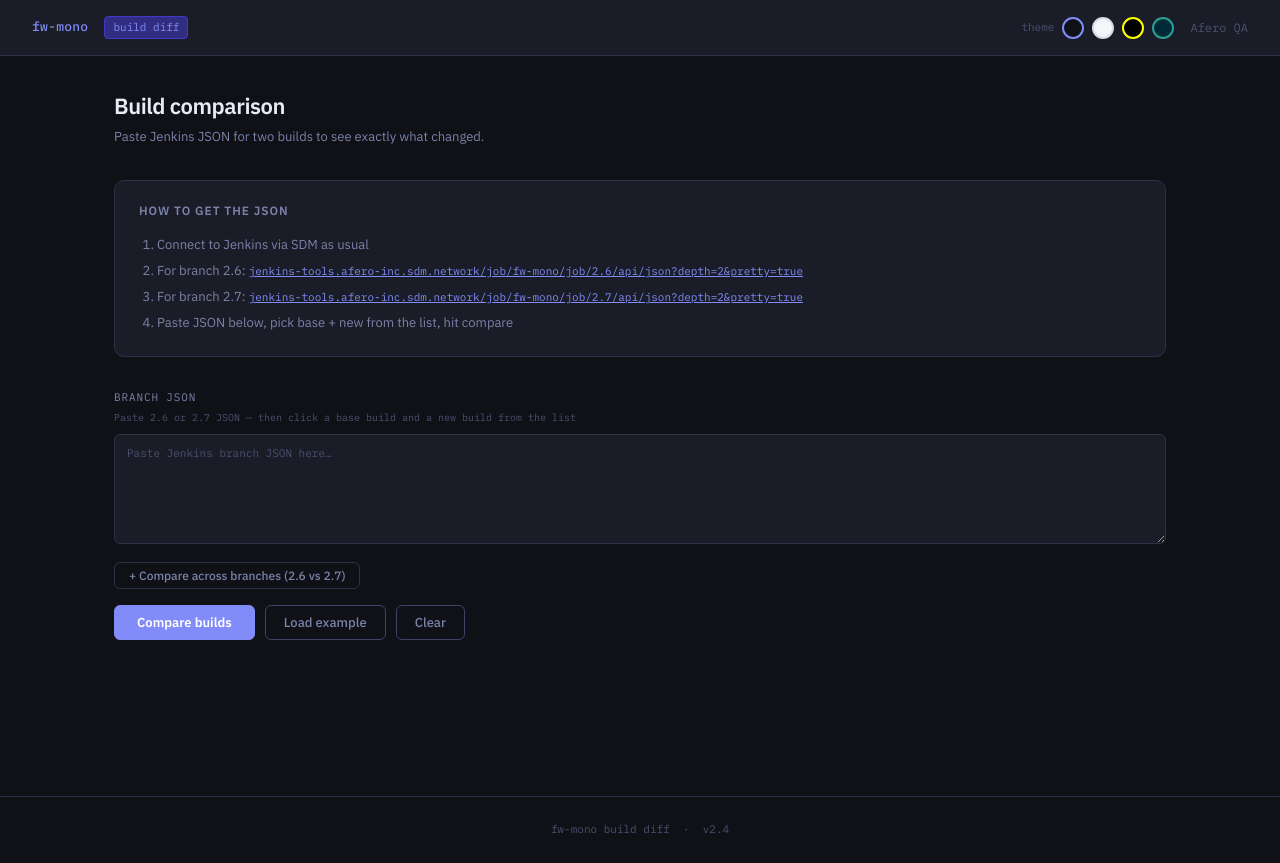
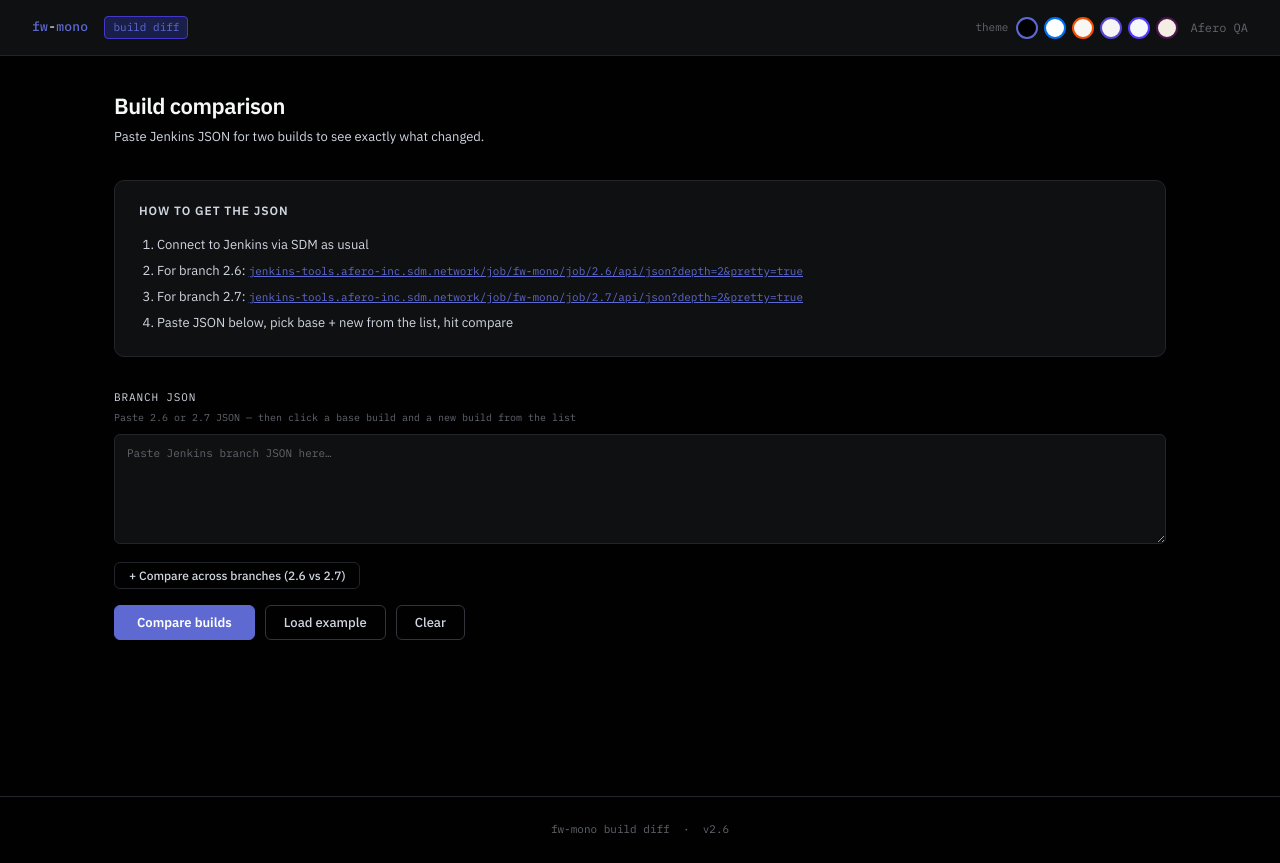
Before and after one commit to blakeafero/fwcompare, a plain HTML site: page index.html in a window 1280 px wide. Drawn offline with Linux system fonts and the light colour scheme.

Commit message:
Add files via upload

```diff
--- a/index.html
+++ b/index.html
@@ -9,53 +9,77 @@
 <style>
   *, *::before, *::after { box-sizing: border-box; margin: 0; padding: 0; }
 
-  /* ── Dark (default) ── */
-  :root, [data-theme="dark"] {
-    --bg: #0f1117; --surface: #1a1d27; --surface2: #22263a;
-    --border: #2e3248; --border-accent: #3d4266;
-    --text: #e8eaf6; --text-muted: #7b82a8; --text-dim: #4a5070;
-    --green: #4ade80; --green-bg: #0d2818; --green-border: #166534;
-    --red: #f87171; --red-bg: #2a0f0f; --red-border: #7f1d1d;
-    --amber: #fbbf24; --amber-bg: #27200a;
-    --blue: #60a5fa; --blue-bg: #0c1a30; --blue-border: #1e3a5f;
-    --accent: #818cf8; --accent-dim: #312e81;
-    --new-card-bg: #13143a;
+  /* ── Linear (default) ── */
+  :root, [data-theme="linear"] {
+    --bg: #010102; --surface: #0f1011; --surface2: #18191a;
+    --border: #23252a; --border-accent: #34343a;
+    --text: #f7f8f8; --text-muted: #d0d6e0; --text-dim: #62666d;
+    --green: #27a644; --green-bg: #0a1f10; --green-border: #166534;
+    --red: #e5484d; --red-bg: #1f0a0a; --red-border: #7f1d1d;
+    --amber: #f5a623; --amber-bg: #1f1500;
+    --blue: #5e6ad2; --blue-bg: #0d1030; --blue-border: #3040a0;
+    --accent: #5e6ad2; --accent-dim: #1a1f4a;
+    --new-card-bg: #0d1030;
   }
-  /* ── Light ── */
-  [data-theme="light"] {
-    --bg: #f5f6fa; --surface: #ffffff; --surface2: #f0f1f7;
-    --border: #d8dae8; --border-accent: #b8bbcf;
-    --text: #1a1d2e; --text-muted: #555972; --text-dim: #9598b0;
-    --green: #166534; --green-bg: #dcfce7; --green-border: #86efac;
-    --red: #991b1b; --red-bg: #fee2e2; --red-border: #fca5a5;
-    --amber: #92400e; --amber-bg: #fef3c7;
-    --blue: #1d4ed8; --blue-bg: #dbeafe; --blue-border: #93c5fd;
-    --accent: #4f46e5; --accent-dim: #e0e7ff;
-    --new-card-bg: #eef2ff;
+  /* ── Vercel ── */
+  [data-theme="vercel"] {
+    --bg: #ffffff; --surface: #fafafa; --surface2: #f5f5f5;
+    --border: #ebebeb; --border-accent: #a1a1a1;
+    --text: #171717; --text-muted: #4d4d4d; --text-dim: #888888;
+    --green: #0070f3; --green-bg: #d3e5ff; --green-border: #0761d1;
+    --red: #ee0000; --red-bg: #f7d4d6; --red-border: #c50000;
+    --amber: #f5a623; --amber-bg: #ffefcf;
+    --blue: #0070f3; --blue-bg: #d3e5ff; --blue-border: #0761d1;
+    --accent: #0070f3; --accent-dim: #d3e5ff;
+    --new-card-bg: #e8f5ff;
   }
-  /* ── High contrast ── */
-  [data-theme="hc"] {
-    --bg: #000000; --surface: #111111; --surface2: #1a1a1a;
-    --border: #444444; --border-accent: #666666;
-    --text: #ffffff; --text-muted: #cccccc; --text-dim: #888888;
-    --green: #00ff88; --green-bg: #002200; --green-border: #00aa55;
-    --red: #ff4444; --red-bg: #220000; --red-border: #aa0000;
-    --amber: #ffcc00; --amber-bg: #221a00;
-    --blue: #44aaff; --blue-bg: #001833; --blue-border: #0066cc;
-    --accent: #ffff00; --accent-dim: #333300;
-    --new-card-bg: #001a00;
+  /* ── Cursor ── */
+  [data-theme="cursor"] {
+    --bg: #f7f7f4; --surface: #ffffff; --surface2: #e6e5e0;
+    --border: #e6e5e0; --border-accent: #cfcdc4;
+    --text: #26251e; --text-muted: #5a5852; --text-dim: #a09c92;
+    --green: #1f8a65; --green-bg: #d4f0e8; --green-border: #1f8a65;
+    --red: #cf2d56; --red-bg: #fce4ea; --red-border: #cf2d56;
+    --amber: #c08532; --amber-bg: #fef3d4;
+    --blue: #4a7fa5; --blue-bg: #dceef8; --blue-border: #4a7fa5;
+    --accent: #f54e00; --accent-dim: #ffe4d9;
+    --new-card-bg: #d4f0e8;
   }
-  /* ── Solarized ── */
-  [data-theme="solarized"] {
-    --bg: #002b36; --surface: #073642; --surface2: #0d4454;
-    --border: #194d5e; --border-accent: #2a6070;
-    --text: #eee8d5; --text-muted: #93a1a1; --text-dim: #586e75;
-    --green: #859900; --green-bg: #0a1a00; --green-border: #4a6600;
-    --red: #dc322f; --red-bg: #2a0a0a; --red-border: #8a1a1a;
-    --amber: #b58900; --amber-bg: #1a1400;
-    --blue: #268bd2; --blue-bg: #001a2e; --blue-border: #0f4a72;
-    --accent: #2aa198; --accent-dim: #002e2c;
-    --new-card-bg: #001a18;
+  /* ── Notion ── */
+  [data-theme="notion"] {
+    --bg: #ffffff; --surface: #f6f5f4; --surface2: #fafaf9;
+    --border: #e5e3df; --border-accent: #c8c4be;
+    --text: #1a1a1a; --text-muted: #5d5b54; --text-dim: #a4a097;
+    --green: #1aae39; --green-bg: #d9f3e1; --green-border: #1aae39;
+    --red: #e03131; --red-bg: #fde8e8; --red-border: #e03131;
+    --amber: #dd5b00; --amber-bg: #fef0e4;
+    --blue: #0075de; --blue-bg: #dcecfa; --blue-border: #0075de;
+    --accent: #5645d4; --accent-dim: #e6e0f5;
+    --new-card-bg: #e6e0f5;
+  }
+  /* ── Stripe ── */
+  [data-theme="stripe"] {
+    --bg: #f6f9fc; --surface: #ffffff; --surface2: #f6f9fc;
+    --border: #e3e8ee; --border-accent: #a8c3de;
+    --text: #0d253d; --text-muted: #273951; --text-dim: #64748d;
+    --green: #1a7a4a; --green-bg: #d4f0e4; --green-border: #1a7a4a;
+    --red: #ea2261; --red-bg: #fde4ee; --red-border: #ea2261;
+    --amber: #9b6829; --amber-bg: #fef3d4;
+    --blue: #533afd; --blue-bg: #eeecff; --blue-border: #533afd;
+    --accent: #533afd; --accent-dim: #eeecff;
+    --new-card-bg: #eeecff;
+  }
+  /* ── Slack ── */
+  [data-theme="slack"] {
+    --bg: #f4ede4; --surface: #ffffff; --surface2: #f9f0ff;
+    --border: #e6e6e6; --border-accent: #4a154b;
+    --text: #1d1d1d; --text-muted: #696969; --text-dim: #a0a0a0;
+    --green: #007a5a; --green-bg: #d4f0e8; --green-border: #007a5a;
+    --red: #cc4117; --red-bg: #fde4da; --red-border: #cc4117;
+    --amber: #9b6829; --amber-bg: #fef3d4;
+    --blue: #1264a3; --blue-bg: #dceef8; --blue-border: #1264a3;
+    --accent: #4a154b; --accent-dim: #f9f0ff;
+    --new-card-bg: #f9f0ff;
   }
   :root { --mono: 'IBM Plex Mono', monospace; --sans: 'IBM Plex Sans', sans-serif; --radius: 6px; --radius-lg: 10px; }
 
@@ -473,7 +497,7 @@ function setTheme(t) {
   if (active) active.style.opacity = '1';
 }
 (function() {
-  let saved = 'dark';
+  let saved = 'linear';
   try { saved = localStorage.getItem('fw-theme') || 'dark'; } catch(e) {}
   document.documentElement.setAttribute('data-theme', saved);
 })();
@@ -785,11 +809,6 @@ function runDiff() {
     return `<tr class="${rowClass}"><td class="artifact-name">${esc(slug)}</td><td>${baseTd}</td><td>${newTd}</td></tr>`;
   }).join('');
 
-  document.getElementById('all-count').textContent = `${newCommits.length} total`;
-  document.getElementById('all-commits').innerHTML = newCommits.length
-    ? newCommits.map(c => commitHTML(c, trulyNew.includes(c))).join('')
-    : `<p class="empty">No commits recorded in this build.</p>`;
-
   document.getElementById('output').style.display = 'block';
   document.getElementById('output').scrollIntoView({behavior:'smooth', block:'start'});
 }
@@ -856,13 +875,15 @@ document.addEventListener('DOMContentLoaded', () => {
 <header>
   <span class="logo">fw<span>-</span>mono</span>
   <span class="header-tag">build diff</span>
-  <div style="margin-left:auto;display:flex;align-items:center;gap:8px;">
-    <span style="color:var(--text-dim);font-size:11px;font-family:var(--mono);">theme</span>
-    <button onclick="setTheme('dark')" id="btn-dark" title="Dark" style="width:22px;height:22px;border-radius:50%;background:#0f1117;border:2px solid #818cf8;cursor:pointer;padding:0;" aria-label="Dark theme"></button>
-    <button onclick="setTheme('light')" id="btn-light" title="Light" style="width:22px;height:22px;border-radius:50%;background:#f5f6fa;border:2px solid #d8dae8;cursor:pointer;padding:0;" aria-label="Light theme"></button>
-    <button onclick="setTheme('hc')" id="btn-hc" title="High contrast" style="width:22px;height:22px;border-radius:50%;background:#000;border:2px solid #ffff00;cursor:pointer;padding:0;" aria-label="High contrast theme"></button>
-    <button onclick="setTheme('solarized')" id="btn-solarized" title="Solarized" style="width:22px;height:22px;border-radius:50%;background:#002b36;border:2px solid #2aa198;cursor:pointer;padding:0;" aria-label="Solarized theme"></button>
-    <span style="color:var(--text-dim);font-size:12px;margin-left:8px;font-family:var(--mono);">Afero QA</span>
+  <div style="margin-left:auto;display:flex;align-items:center;gap:6px;">
+    <span style="color:var(--text-dim);font-size:11px;font-family:var(--mono);margin-right:2px;">theme</span>
+    <button onclick="setTheme('linear')" id="btn-linear" title="Linear" style="width:22px;height:22px;border-radius:50%;background:#010102;border:2px solid #5e6ad2;cursor:pointer;padding:0;" aria-label="Linear theme"></button>
+    <button onclick="setTheme('vercel')" id="btn-vercel" title="Vercel" style="width:22px;height:22px;border-radius:50%;background:#ffffff;border:2px solid #0070f3;cursor:pointer;padding:0;" aria-label="Vercel theme"></button>
+    <button onclick="setTheme('cursor')" id="btn-cursor" title="Cursor" style="width:22px;height:22px;border-radius:50%;background:#f7f7f4;border:2px solid #f54e00;cursor:pointer;padding:0;" aria-label="Cursor theme"></button>
+    <button onclick="setTheme('notion')" id="btn-notion" title="Notion" style="width:22px;height:22px;border-radius:50%;background:#f6f5f4;border:2px solid #5645d4;cursor:pointer;padding:0;" aria-label="Notion theme"></button>
+    <button onclick="setTheme('stripe')" id="btn-stripe" title="Stripe" style="width:22px;height:22px;border-radius:50%;background:#f6f9fc;border:2px solid #533afd;cursor:pointer;padding:0;" aria-label="Stripe theme"></button>
+    <button onclick="setTheme('slack')" id="btn-slack" title="Slack" style="width:22px;height:22px;border-radius:50%;background:#f4ede4;border:2px solid #4a154b;cursor:pointer;padding:0;" aria-label="Slack theme"></button>
+    <span style="color:var(--text-dim);font-size:12px;margin-left:6px;font-family:var(--mono);">Afero QA</span>
   </div>
 </header>
 
@@ -957,19 +978,11 @@ document.addEventListener('DOMContentLoaded', () => {
         </table>
       </div>
     </div>
-
-    <div class="section">
-      <div class="section-head">
-        <h2>All commits in new build</h2>
-        <span class="count-pill" id="all-count"></span>
-      </div>
-      <div class="section-body" id="all-commits"></div>
-    </div>
   </div>
 </main>
 
 <footer style="text-align:center;padding:24px;font-family:var(--mono);font-size:11px;color:var(--text-dim);border-top:1px solid var(--border);margin-top:40px;">
-  fw-mono build diff &nbsp;·&nbsp; <span id="ver">v2.4</span>
+  fw-mono build diff &nbsp;·&nbsp; <span id="ver">v2.6</span>
 </footer>
 
 
```
